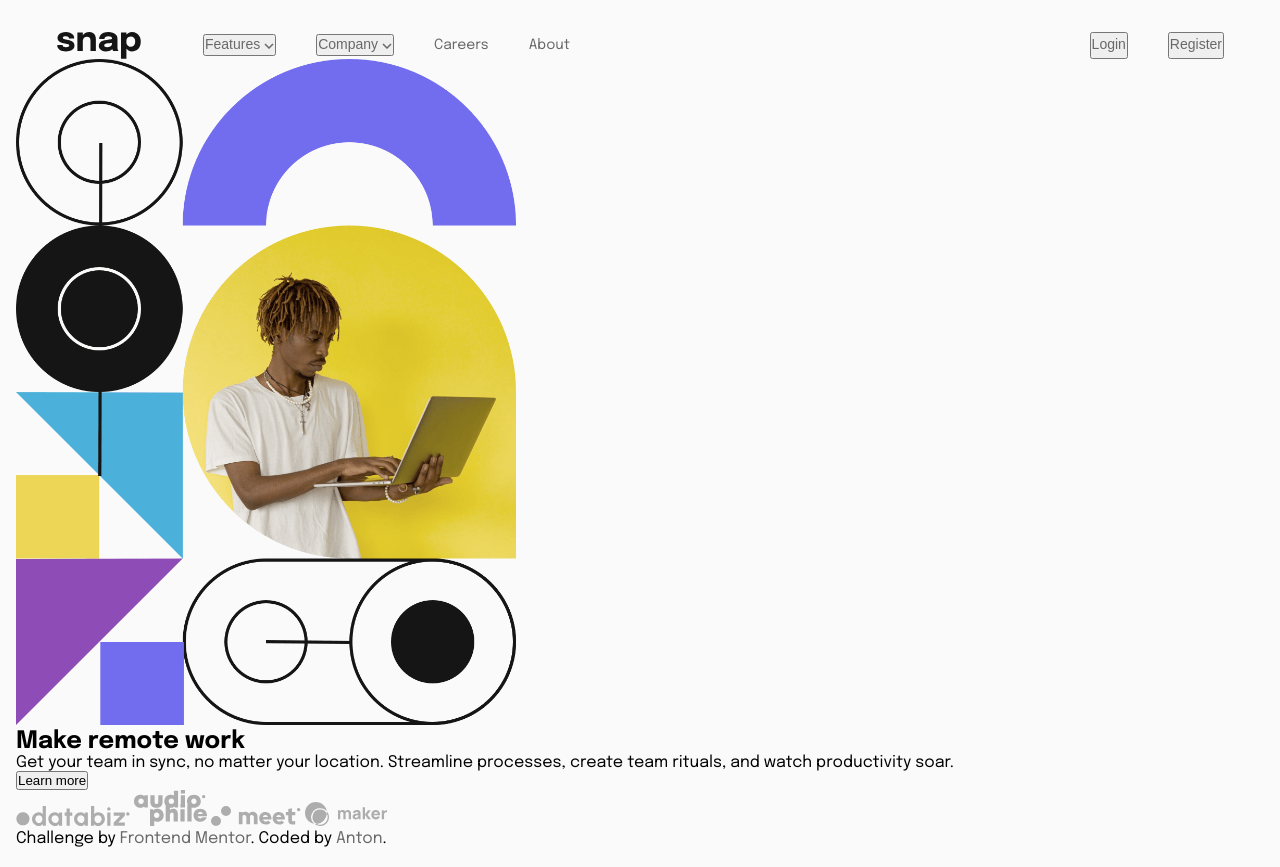
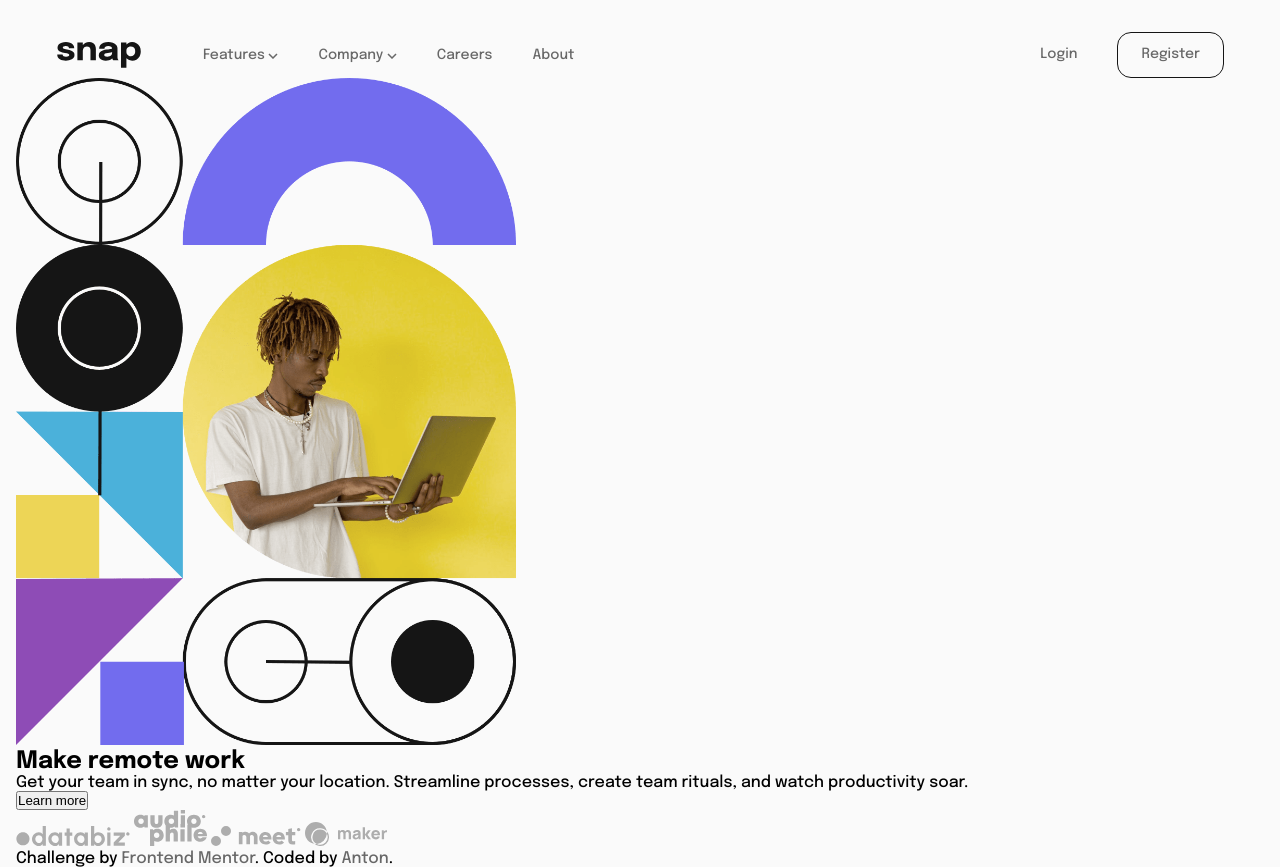
Before and after one commit to AntonWelliver/page-dropdown, a plain HTML site: page index.html in a window 1280 px wide. Drawn offline with Linux system fonts and the light colour scheme.

Commit message:
finished navbar styling

```diff
--- a/style.css
+++ b/style.css
@@ -12,6 +12,7 @@
 
 body {
 	font-family: 'Epilogue', sans-serif;
+	font-weight: 500;
 	background-color: var(--almost-white);
 }
 
@@ -30,23 +31,45 @@ img {
 	cursor: pointer;
 }
 
+a:hover,
+.navbar-buttons:hover {
+	color: var(--almost-black);
+}
+
 .dropdown-button {
 	font-size: 14px;
 	line-height: 1.28;
+	font-family: inherit;
+	font-weight: inherit;
 }
 
 .login-button {
 	font-size: 14px;
 	line-height: 1.28;
+	font-family: inherit;
+	font-weight: inherit;
 }
+
 .register-button {
 	font-size: 14px;
 	line-height: 1.28;
+	background: transparent;
+	font-family: inherit;
+	font-weight: inherit;
+	padding: 13px 23px;
+	border-radius: 14px;
+	border: 1.5px solid var(--almost-black);
 }
 
 .menu-links {
 	font-size: 14px;
 	line-height: 1.28;
+}
+
+.dropdown-button,
+.login-button {
+	border: none;
+	background: transparent;
 }
 
 .container {
```
